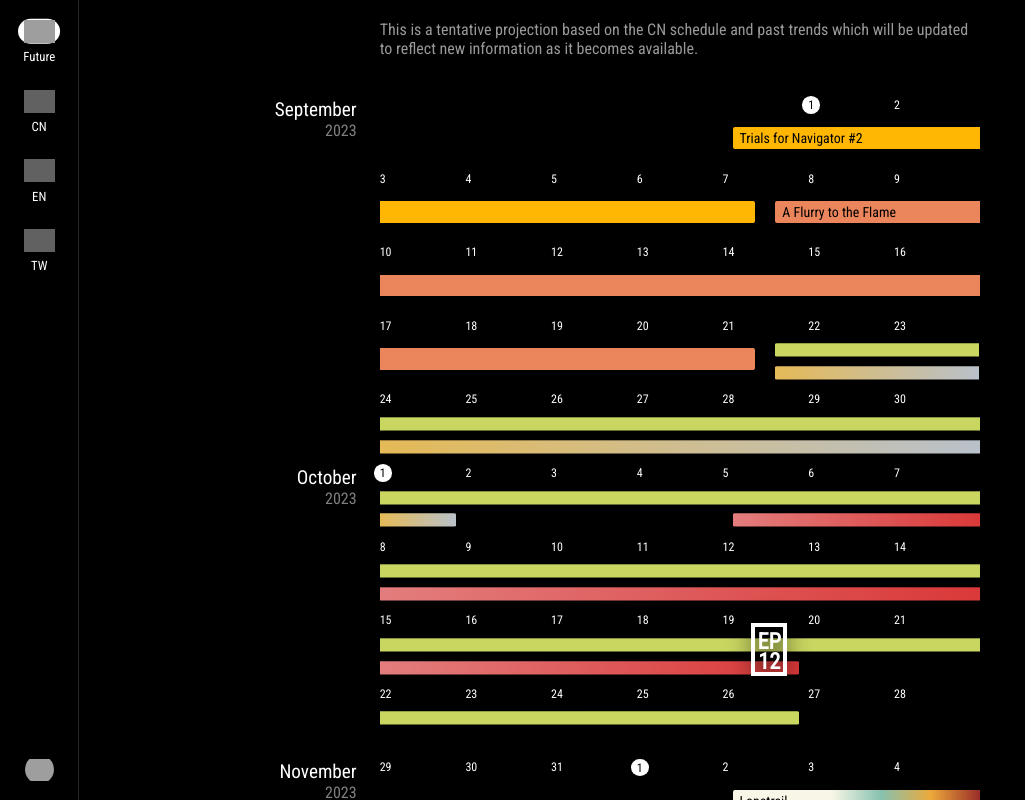
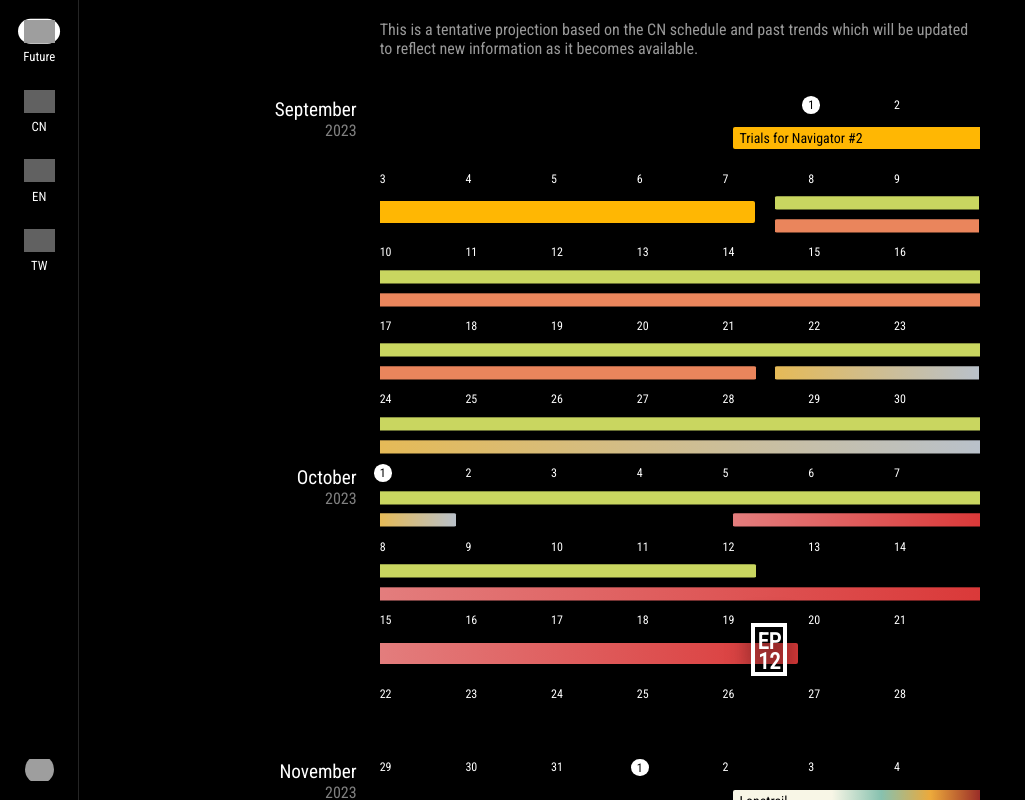
Before and after one commit to jaywyeee/arknights-calendar, a Svelte app: page / in a window 1280 px wide. Shown: the whole page, without its empty margins (0-1025 px from the left). Built offline with nearby package versions, Linux system fonts and the light colour scheme; grey boxes are pictures that could not be loaded; a web font is replaced by a local one.

Commit message:
Update future schedule

```diff
--- a/src/components/Schedule.svelte
+++ b/src/components/Schedule.svelte
@@ -286,7 +286,10 @@
 			};
 
 			if (page.id === "future") {
-				for (const part of cc12) {
+				cc12[0].classList.add("bottom");
+				cc12[1].classList.add("bottom");
+
+				for (const part of ga) {
 					part.classList.add("bottom");
 				};
 			};
--- a/src/data/events.json
+++ b/src/data/events.json
@@ -2,8 +2,8 @@
 	"future": {
 		"2023": [
 			{ "start": [ 8, 31], "duration":  7, "event": "tfn2" },
+			{ "start": [ 9,  7], "duration": 35, "event": "ra1" },
 			{ "start": [ 9,  7], "duration": 14, "event": "afttf" },
-			{ "start": [ 9, 21], "duration": 35, "event": "ra1" },
 			{ "start": [ 9, 21], "duration": 10, "event": "ga", "rerun": true },
 			{ "start": [10,  5], "duration": 14, "event": "cc12" },
 			{ "start": [11,  2], "duration": 21, "event": "l" },
```
